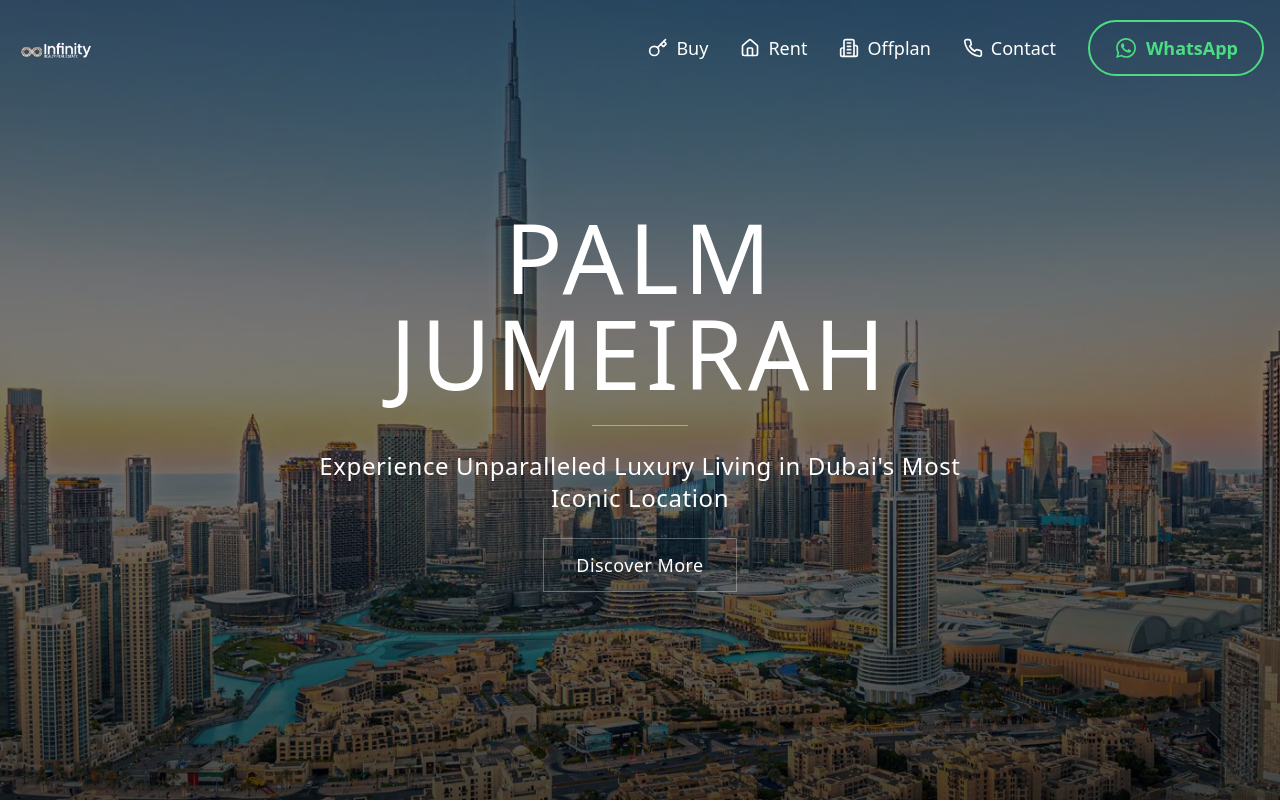
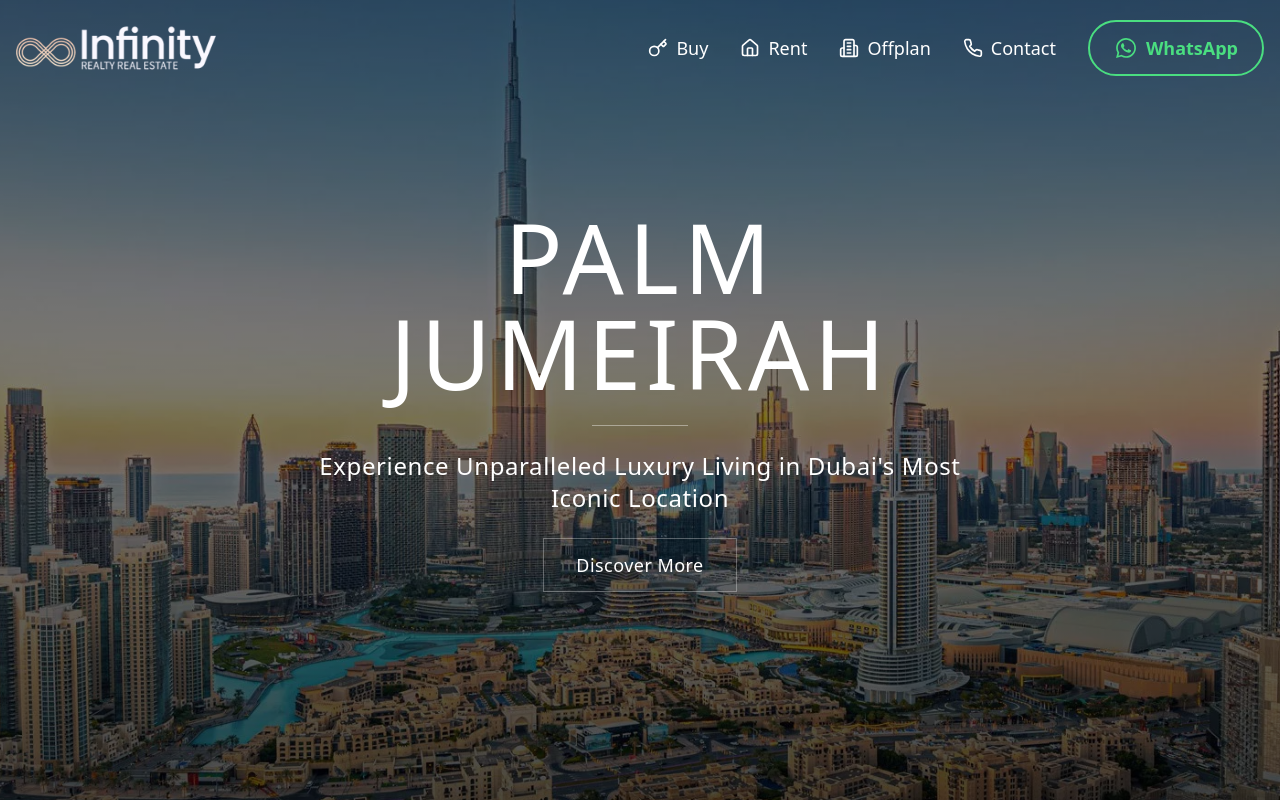
Before and after one commit to yogesh-/next-gen-page-crafter, a React (Vite) app: page / in a window 1280 px wide. Shown: the top 802 px of the page. Built offline with nearby package versions, Linux system fonts and the light colour scheme.

Commit message:
Replace logo files
Update logo images used throughout the application.

```diff
--- a/src/components/navbar/Logo.tsx
+++ b/src/components/navbar/Logo.tsx
@@ -8,7 +8,7 @@ interface LogoProps {
 export const Logo = ({ isLight }: LogoProps) => (
   <Link to="/" className="flex items-center">
     <img
-      src="/lovable-uploads/f8b33a1c-192c-48a3-a888-b41b6ff5e286.png"
+      src="/lovable-uploads/31bf8d28-4dc5-4907-87bc-7cb790ff2468.png"
       alt="Logo"
       className={`h-16 md:h-20 transition-opacity duration-300 ${
         isLight ? "brightness-0" : "brightness-100"
--- a/src/components/navbar/MobileMenu.tsx
+++ b/src/components/navbar/MobileMenu.tsx
@@ -30,7 +30,7 @@ export const MobileMenu = ({ isOpen, onClose }: MobileMenuProps) => {
       <div className="flex flex-col h-full">
         <div className="flex justify-between items-center p-4 border-b">
           <img
-            src="/lovable-uploads/f8b33a1c-192c-48a3-a888-b41b6ff5e286.png"
+            src="/lovable-uploads/31bf8d28-4dc5-4907-87bc-7cb790ff2468.png"
             alt="Logo"
             className="h-8 brightness-0"
           />
```
Also changed, not shown: public/lovable-uploads/31bf8d28-4dc5-4907-87bc-7cb790ff2468.png (added).
